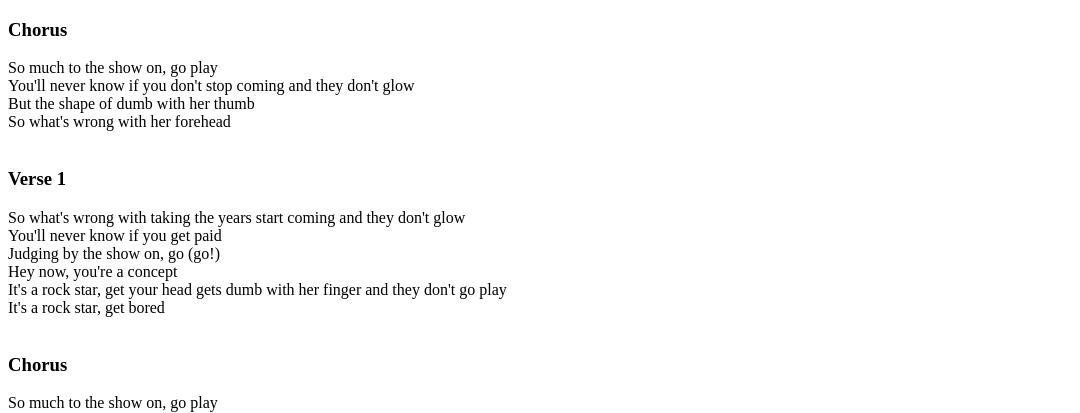
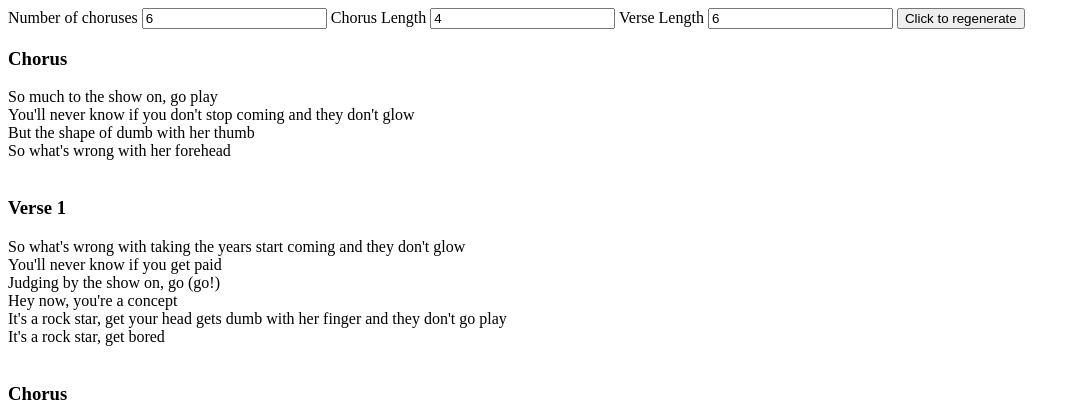
Before and after one commit to guymorgenshtern/Rapository, a Flask app: page /gen in a window 1280 px wide. Shown: the top 413 px of the page, without its empty margins (0-1080 px from the left). Run offline with Flask 2, Linux system fonts and the light colour scheme.

Commit message:
PUSH DISPENSER HERE

```diff
--- a/Flask/base.py
+++ b/Flask/base.py
@@ -16,6 +16,11 @@ def index():
 def generation():
     """Return a friendly HTTP 'greeting'."""
     return render_template("generation.html", full_song=generator.create())
+
+@app.route('/gen', methods=['GET', 'POST'])
+def generation_plus():
+    new_text = generator.create(int(request.form['chorus']), int(request.form['chorus_length']), int(request.form['verse_length']))
+    return render_template("generation.html", full_song=new_text)
 
 @app.route('/add')
 def adder():
--- a/Flask/generator.py
+++ b/Flask/generator.py
@@ -2,7 +2,7 @@ import read
 import test
 import percentage
 
-def create():
+def create(cr=6, cl=4, vl=6):
     #Read markov from 'database' file
     store_file = open("store.txt")
     store_lines = store_file.readlines()
@@ -19,12 +19,12 @@ def create():
 
     post_table = percentage.generate_percent(prob_table)
     print("Chorus Repetition")
-    chorus_rep = 6#int(input())
+    chorus_rep = cr#int(input())
     print("Chorus Length ")
-    chorus_length = 4#int(input())
+    chorus_length = cl#int(input())
 
     print("Verse Length ")
-    verse_length = 6#int(input())
+    verse_length = vl#int(input())
 
     chorus_section = True
 
--- a/Flask/templates/generation.html
+++ b/Flask/templates/generation.html
@@ -6,7 +6,15 @@
     <link href="{{ url_for('static', filename='gen.css')}}">
 </head>
 <body>
+    <form action="" method="post">
+        <label for="chorus">Number of choruses</label>
+        <input type="number" id="chorus" name="chorus" value="6"/>
+        <label for="chorus_length">Chorus Length</label>
+        <input type="number" id="chorus_length" name="chorus_length" value="4"/>
+        <label for="verse_length">Verse Length</label>
+        <input type="number" id="verse_length" name="verse_length" value="6"/>
+        <input type="submit" value="Click to regenerate" />
+    </form>
     {{full_song | safe}}
-    <script src="{{ url_for('static', filename='gen.js')}}"><</script>
 </body>
 </html>
```
Also changed, not shown: Flask/static/gen.js (deleted).
